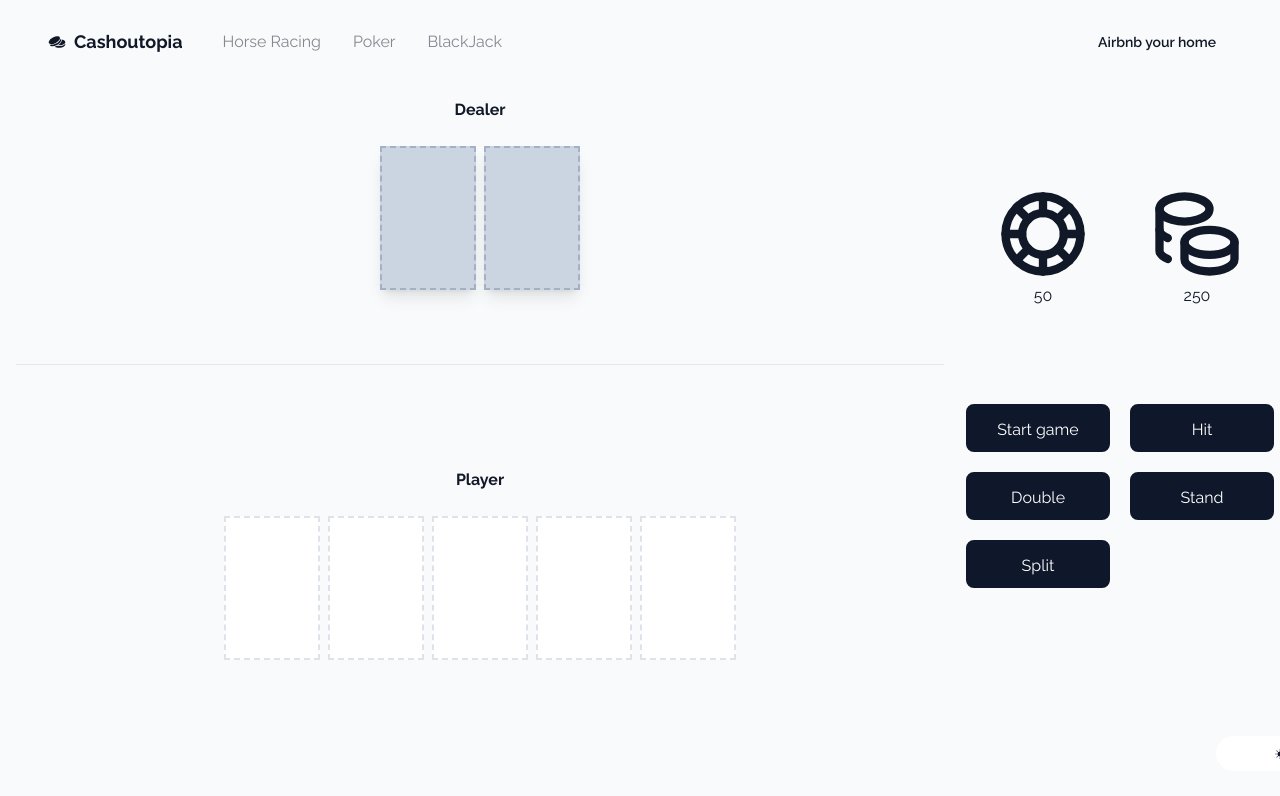
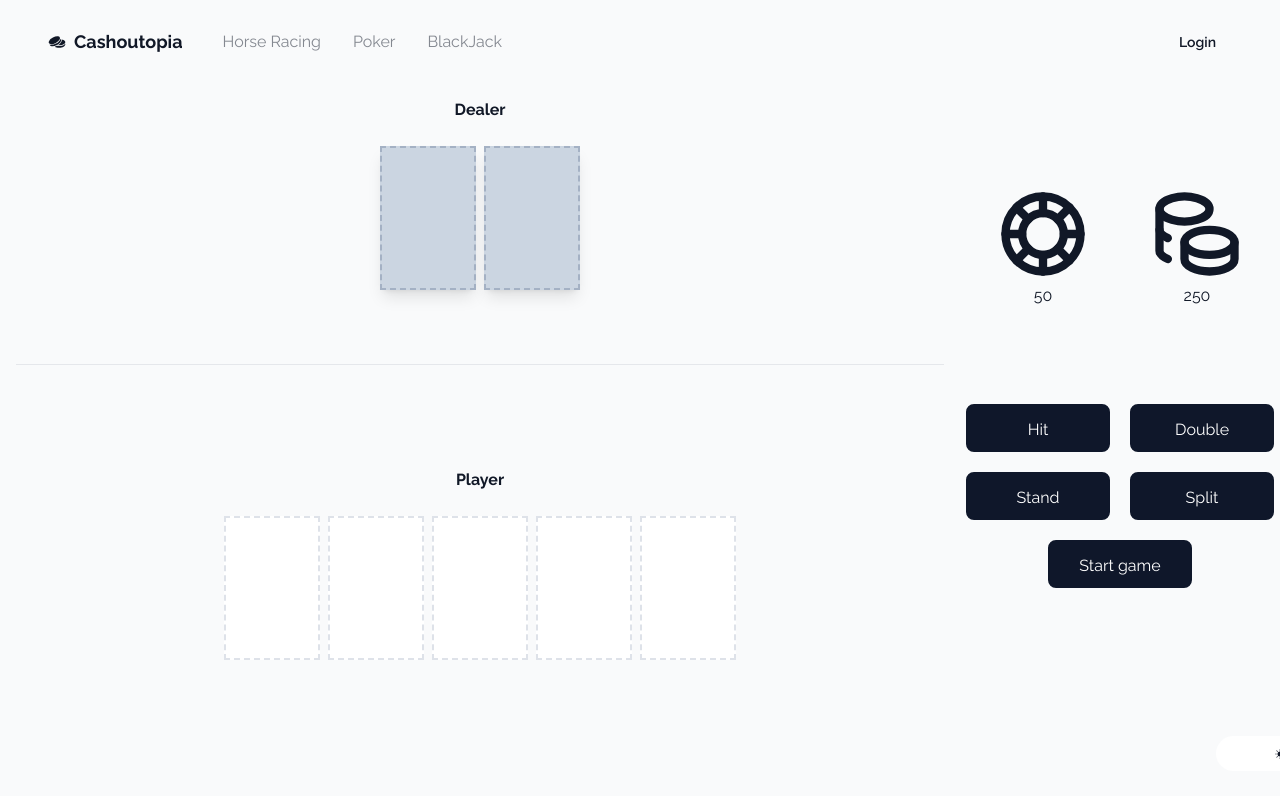
Before and after one commit to sunroofgod/cashoutopia, a Next.js app: page /blackjack in a window 1280 px wide. Shown: the top 796 px of the page. Built offline with nearby package versions, Linux system fonts and the light colour scheme.

Commit message:
feat: tidying for point systems

```diff
--- a/src/components/games/GameCard.tsx
+++ b/src/components/games/GameCard.tsx
@@ -1,7 +1,7 @@
 'use client';
 
 interface GameCardProps {
-    top_left?: string
+    top_left?: string | number
     bottom_right?: React.ReactNode
     border?: boolean
     colour?: boolean
--- a/src/components/games/blackjack/BlackJackTable.tsx
+++ b/src/components/games/blackjack/BlackJackTable.tsx
@@ -76,12 +76,12 @@ export function BlackJackTable({
               250
             </div>
           </div>
-          <div className="grid row-span-1 grid-cols-2 h-[10vh] gap-5">
-            <div><Button label={"Start game"} onClick={() => setStartingHands(BlackJackGame())} /></div>
-            <div><Button label={"Hit"} onClick={() => setHit(Hit(playerCards, remainingDeck))} /></div>
-            <div><Button label={"Double"}></Button></div>
-            <div><Button label={"Stand"}></Button></div>
-            <div><Button label={"Split"}></Button></div>
+          <div className="grid row-span-1 grid-cols-4 h-[10vh] gap-5">
+            <div className="grid col-span-2"><Button label={"Hit"} onClick={() => setHit(Hit(playerCards, remainingDeck))} /></div>
+            <div className="grid col-span-2"><Button label={"Double"}></Button></div>
+            <div className="grid col-span-2"><Button label={"Stand"}></Button></div>
+            <div className="grid col-span-2"><Button label={"Split"}></Button></div>
+            <div className="grid col-start-2 col-span-2"><Button label={"Start game"} onClick={() => setStartingHands(BlackJackGame())} /></div>
           </div>
         </div>
       </div>
--- a/src/components/navbar/UserMenu.tsx
+++ b/src/components/navbar/UserMenu.tsx
@@ -18,7 +18,7 @@ const UserMenu = () => {
                 cursor-pointer
             "
             >
-                Airbnb your home
+                Login
             </div>
         </div>
     </div>
```
Also changed, not shown: src/build/blackjack/BlackJackGame.js.
